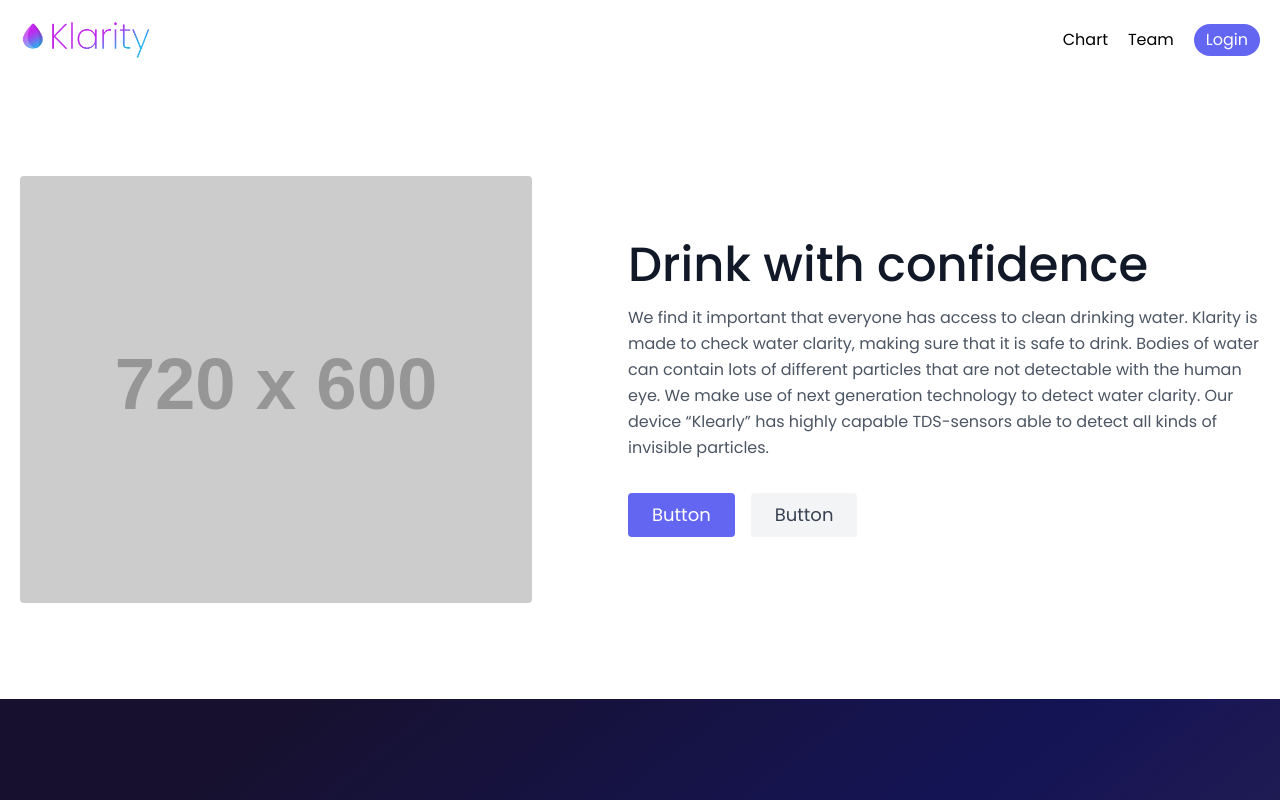
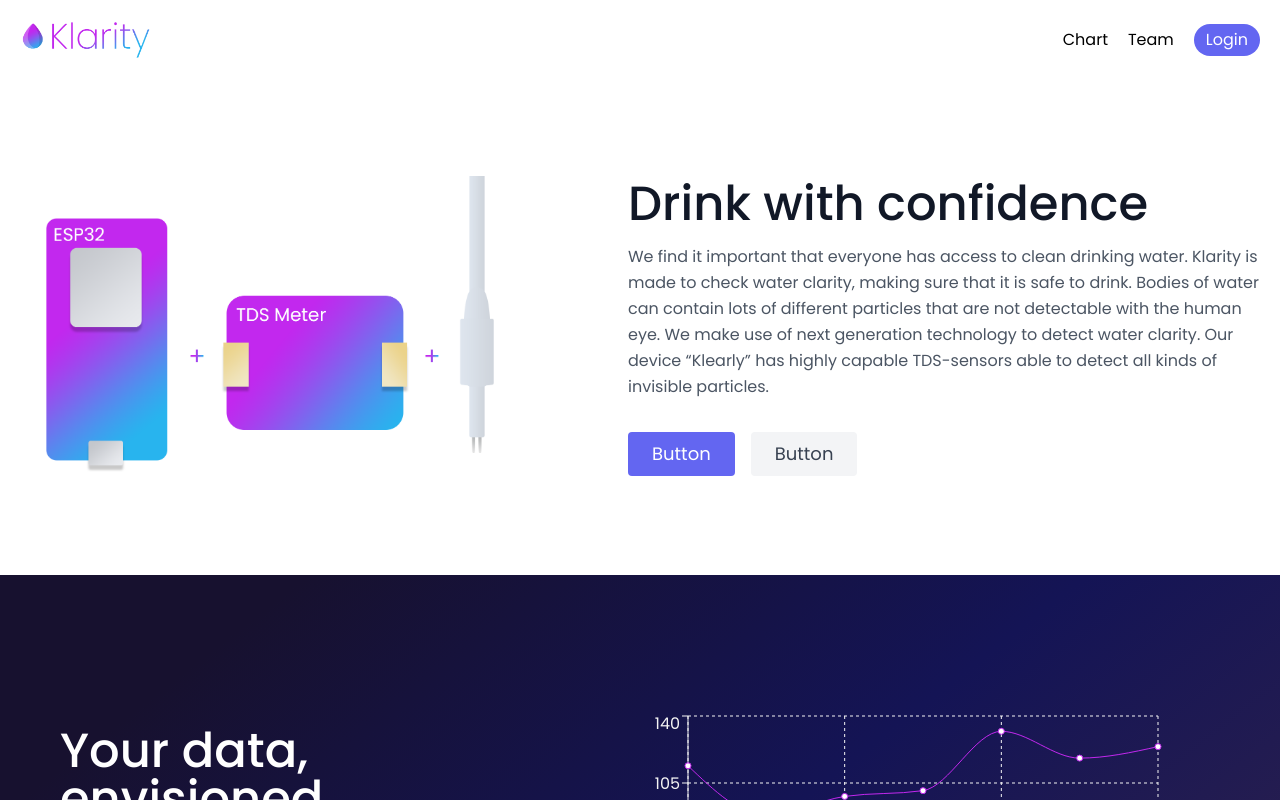
Before and after one commit to duradenzel/water-purity-controller, a React (Vite) app: page / in a window 1280 px wide. Shown: the top 800 px of the page. Built offline with nearby package versions, Linux system fonts and the light colour scheme.

Commit message:
added hero picture, please work

```diff
--- a/index.html
+++ b/index.html
@@ -2,7 +2,7 @@
 <html lang="en" class="html">
   <head>
     <meta charset="UTF-8" />
-    <link rel="icon" type="image/svg+xml" href="./src/assets/Drop_gradient.png" />
+    <link rel="icon" type="image/svg+xml" href="/public/assets/Drop_gradient.png" />
     <style>
       @import url('https://fonts.googleapis.com/css2?family=Poppins:wght@200;300;400;500;600;700&display=swap');
       </style>
--- a/src/components/Hero.jsx
+++ b/src/components/Hero.jsx
@@ -6,7 +6,7 @@ const Hero = () => {
 <section className="text-gray-600 body-font">
   <div className="container mx-auto flex px-5 py-24 md:flex-row flex-col items-center">
     <div className="lg:max-w-lg lg:w-full md:w-1/2 w-5/6 mb-10 md:mb-0">
-      <img className="object-cover object-center rounded" alt="hero" src="https://dummyimage.com/720x600"></img>
+      <img className="object-cover object-center rounded" alt="hero" src="/public/assets/picWebsite.png"></img>
     </div>
     <div className="lg:flex-grow md:w-1/2 lg:pl-24 md:pl-16 flex flex-col md:items-start md:text-left items-center text-center">
       <h1 className="title-font sm:text-4xl md:text-4xl lg:text-5xl mb-4 font-medium text-gray-900">Drink with confidence
```
